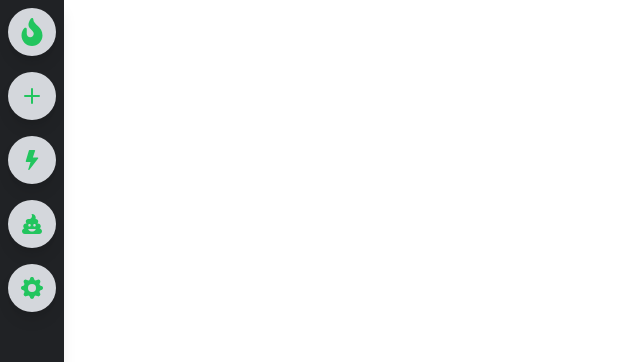
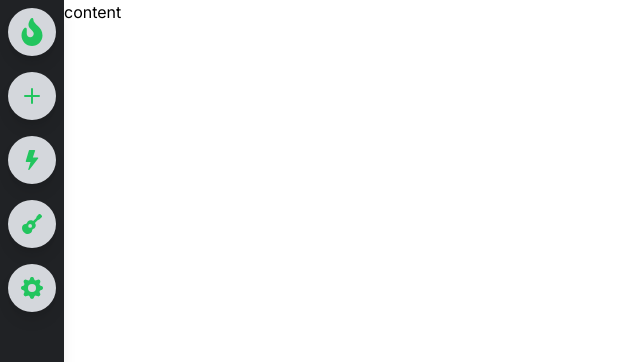
Before and after one commit to luiscarlin/tailwind-practice, a Next.js app: page /tailwindcss/discord in a window 1280 px wide. Shown: the top 362 px of the page, without its empty margins (0-640 px from the left). Built offline with nearby package versions, Linux system fonts and the light colour scheme.

Commit message:
add tooltip

```diff
--- a/src/app/discord/page.tsx
+++ b/src/app/discord/page.tsx
@@ -1,43 +1,58 @@
 import { BsPlus, BsFillLightningFill, BsGearFill } from "react-icons/bs";
-import { FaFire, FaPoo } from "react-icons/fa";
+import { FaFire, FaGuitar } from "react-icons/fa";
 
 import "./styles.css";
 
 export default function Discord() {
   return (
-    <div className="flex">
-      <div className="fixed top-0 left-0 h-screen w-16 m-0 flex flex-col bg-gray-900 text-white shadow-lg">
-        <SidebarIcon>
+    <>
+      <aside className="fixed top-0 left-0 h-screen w-16 m-0 flex flex-col bg-gray-900 text-white shadow-lg">
+        <SidebarItem tooltip="This is fire!">
           <FaFire size="28" />
-        </SidebarIcon>
-        <SidebarIcon>
+        </SidebarItem>
+        <SidebarItem tooltip="Add item">
           <BsPlus size="32" />
-        </SidebarIcon>
-        <SidebarIcon>
+        </SidebarItem>
+        <SidebarItem tooltip="lighting!">
           <BsFillLightningFill size="20" />
-        </SidebarIcon>
-        <SidebarIcon>
-          <FaPoo size="20" />
-        </SidebarIcon>
-        <SidebarIcon>
+        </SidebarItem>
+        <SidebarItem tooltip="Guiar zone">
+          <FaGuitar size="20" />
+        </SidebarItem>
+        <SidebarItem tooltip="settings">
           <BsGearFill size="22" />
-        </SidebarIcon>
-      </div>
-    </div>
+        </SidebarItem>
+      </aside>
+      <main className="ml-16">content</main>
+    </>
   );
 }
 
-const SidebarIcon = ({ children }: { children: React.ReactNode }) => {
+const SidebarItem = ({
+  children,
+  tooltip,
+}: {
+  children: React.ReactNode;
+  tooltip: string;
+}) => {
   return (
-    <i
+    <div
       className="relative flex items-center justify-center h-12 w-12 my-2 mx-auto
                 bg-gray-400 hover:bg-green-600 dark:bg-gray-800
                 text-green-500 hover:text-white
                   rounded-3xl hover:rounded-xl
                   transition-all duration-300 ease-linear
-                  cursor-pointer shadow-lg"
+                  cursor-pointer shadow-lg group"
     >
-      {children}
-    </i>
+      <i>{children}</i>
+      <span
+        className="absolute left-14 w-auto p-2 m-2 min-w-max rounded-md shadow-md
+                  text-white bg-gray-900
+                    text-xs font-bold
+                    transition-all duration-100 scale-0 origin-left group-hover:scale-100"
+      >
+        <p>{tooltip}</p>
+      </span>
+    </div>
   );
 };
```
